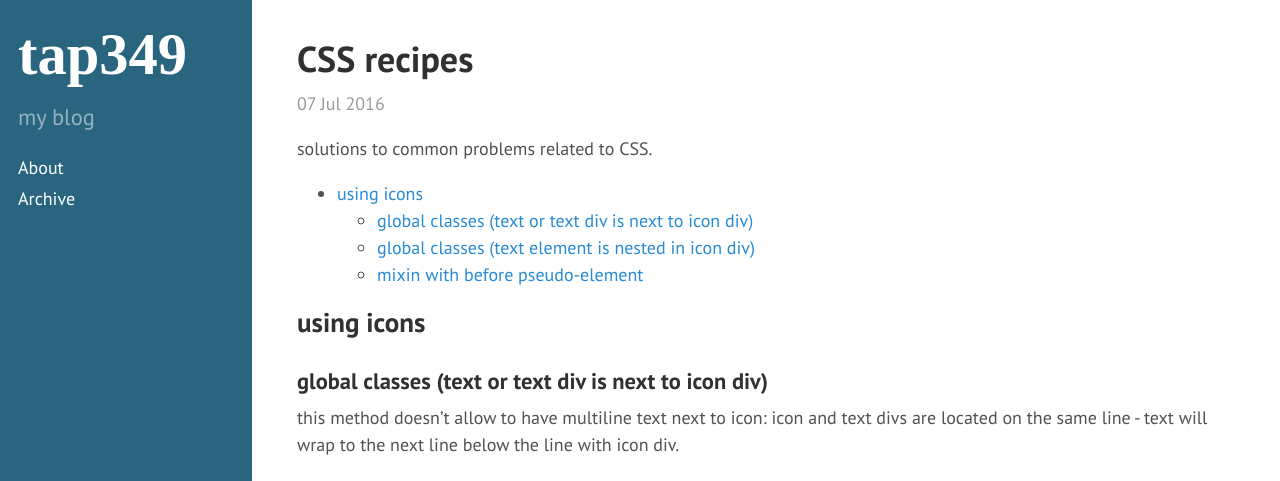
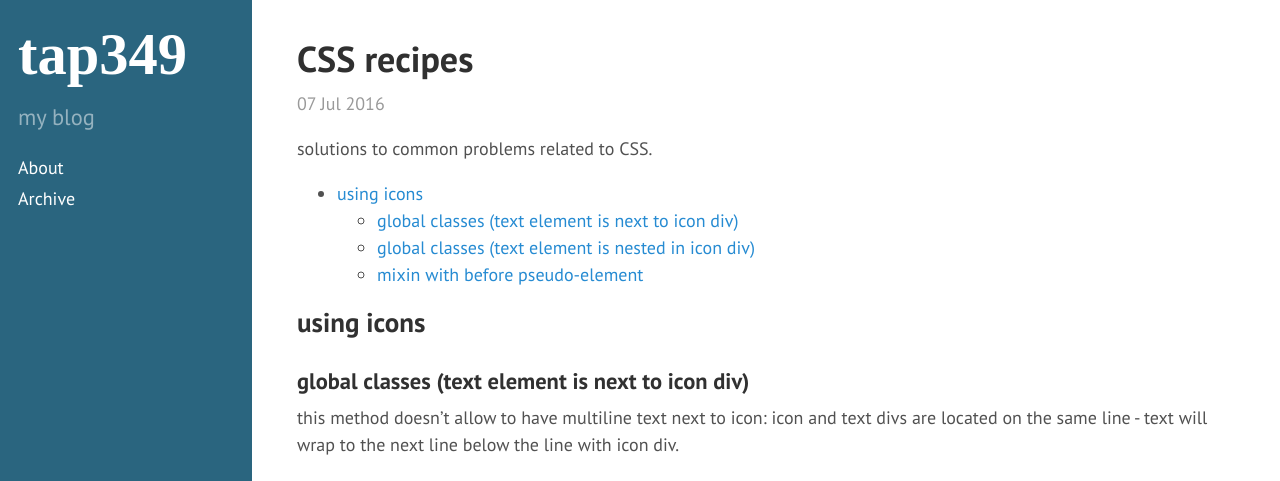
Before and after one commit to tap349/tap349.github.io, a Jekyll site: the page built from _posts/2016-07-08-CSS-recipes.md, in a window 1280 px wide and 900 px high. Shown: the top 481 px of the window. Built offline with Jekyll 4.4.1, drawn with Linux system fonts in a browser that asks for light colours.

Commit message:
update 2016-07-16_15:35:24

```diff
--- a/_posts/2016-07-08-CSS-recipes.md
+++ b/_posts/2016-07-08-CSS-recipes.md
@@ -15,7 +15,7 @@ solutions to common problems related to CSS.
 
 ## using icons
 
-### global classes (text or text div is next to icon div)
+### global classes (text element is next to icon div)
 
 this method doesn't allow to have multiline text next to icon:
 icon and text divs are located on the same line -
```
